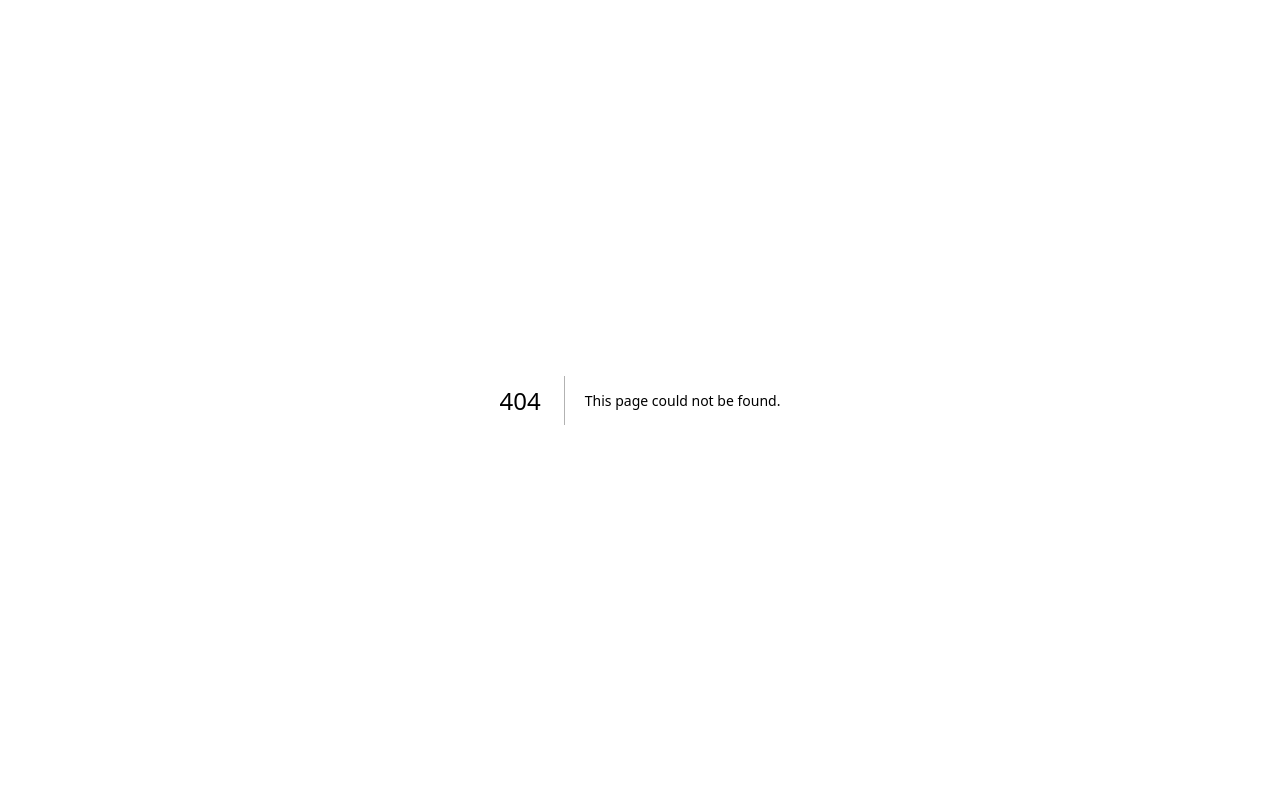
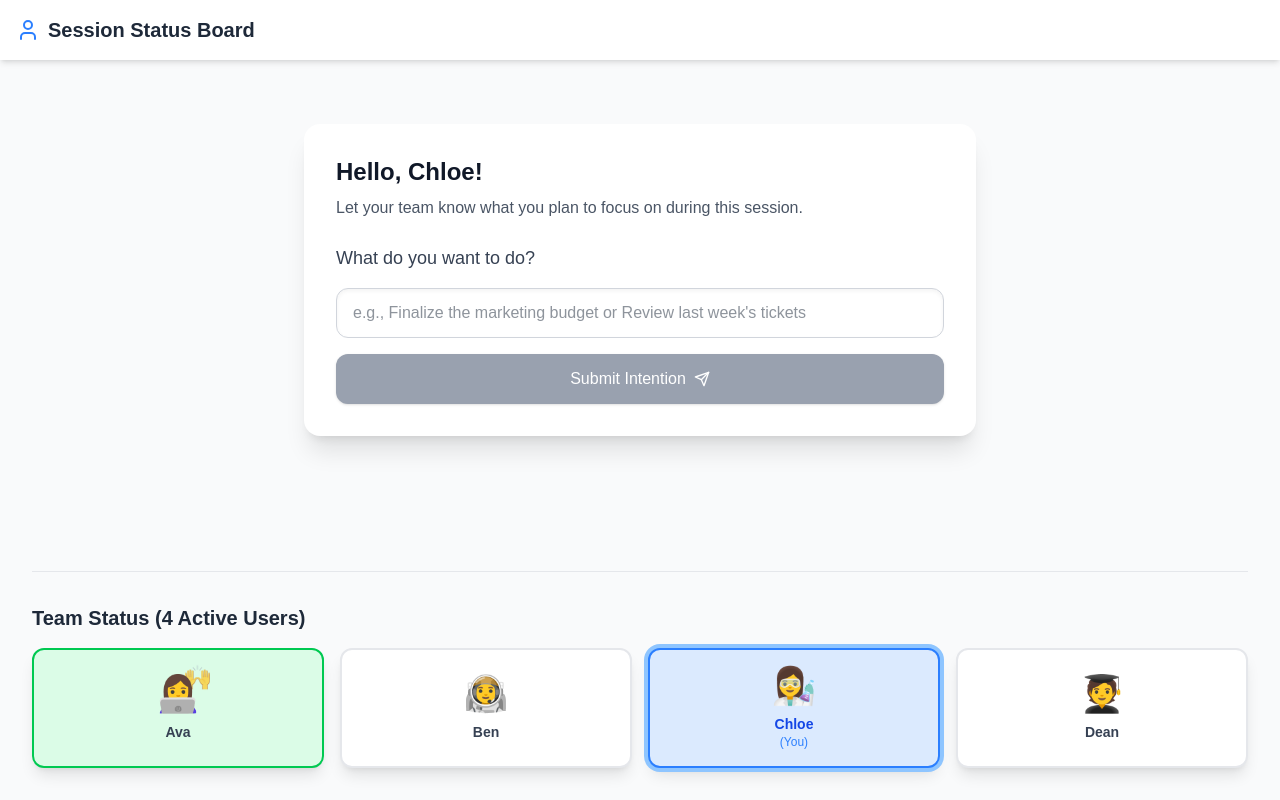
Before and after one commit to dpavide/durhack_2025, a Next.js app in the folder frontend/: page /team-status in a window 1280 px wide. Before the commit this address had no page. Built offline with nearby package versions, Linux system fonts and the light colour scheme.

Commit message:
implemented boilerplate static version of context prompting from user

```diff
--- /dev/null
+++ b/frontend/app/team-status/page.tsx
@@ -0,0 +1,208 @@
+"use client";
+
+import React, { useState, useMemo } from 'react';
+// Mock lucide-react icons for a single-file environment
+const Send = (props) => (
+  <svg {...props} xmlns="http://www.w3.org/2000/svg" width="24" height="24" viewBox="0 0 24 24" fill="none" stroke="currentColor" strokeWidth="2" strokeLinecap="round" strokeLinejoin="round">
+    <path d="m22 2-7 20-4-9-9-4Z"/><path d="M22 2 11 13"/>
+  </svg>
+);
+const User = (props) => (
+  <svg {...props} xmlns="http://www.w3.org/2000/svg" width="24" height="24" viewBox="0 0 24 24" fill="none" stroke="currentColor" strokeWidth="2" strokeLinecap="round" strokeLinejoin="round">
+    <path d="M19 21v-2a4 4 0 0 0-4-4H9a4 4 0 0 0-4 4v2"/><circle cx="12" cy="7" r="4"/>
+  </svg>
+);
+
+
+// --- Mock Data and Initial Setup ---
+const INITIAL_USERS = [
+  { id: 1, name: 'Ava', icon: '👩‍💻', hasCompleted: true, lastTask: 'Drafting presentation slides' },
+  { id: 2, name: 'Ben', icon: '👨‍🚀', hasCompleted: false, lastTask: '' },
+  { id: 3, name: 'Chloe', icon: '👩‍🔬', hasCompleted: false, lastTask: '' },
+  { id: 4, name: 'Dean', icon: '🧑‍🎓', hasCompleted: false, lastTask: '' },
+];
+
+// In a real app, this would come from Firebase Auth/Supabase, but here we pick one.
+const CURRENT_USER_ID = 3; // Chloe is the current user in this simulation
+
+// --- Main Component ---
+const App = () => {
+  const [users, setUsers] = useState(INITIAL_USERS);
+  const [taskInput, setTaskInput] = useState('');
+  const [statusMessage, setStatusMessage] = useState('');
+  const [isSubmitting, setIsSubmitting] = useState(false);
+
+  // Find the current user object
+  const currentUser = useMemo(() =>
+    users.find(u => u.id === CURRENT_USER_ID)
+  , [users]);
+
+  // Handle the submission of the user's task
+  const handleSubmit = (e) => {
+    e.preventDefault();
+    if (!taskInput.trim() || isSubmitting) return;
+
+    setIsSubmitting(true);
+
+    // Simulate API call delay
+    setTimeout(() => {
+      setUsers(prevUsers =>
+        prevUsers.map(user =>
+          user.id === CURRENT_USER_ID
+            ? { ...user, hasCompleted: true, lastTask: taskInput.trim() }
+            : user
+        )
+      );
+
+      setStatusMessage('Your task has been submitted! Others can now see your status.');
+      setTaskInput('');
+      setIsSubmitting(false);
+    }, 1000);
+  };
+
+  // Component for displaying a single user icon
+  const UserIconCard = ({ user }) => {
+    const isCurrentUser = user.id === CURRENT_USER_ID;
+
+    return (
+      <div
+        className={`
+          flex flex-col items-center justify-center p-3 sm:p-4 rounded-xl
+          shadow-lg transition-all duration-300 transform hover:scale-[1.02]
+          ${isCurrentUser
+            ? 'bg-blue-100 border-2 border-blue-500 ring-4 ring-blue-300'
+            : user.hasCompleted
+              ? 'bg-green-100 border-2 border-green-500'
+              : 'bg-white border-2 border-gray-200'
+          }
+        `}
+        title={user.lastTask ? `Submitted: ${user.lastTask}` : 'Awaiting input...'}
+      >
+        {/* Completion Icon */}
+        <div className="relative text-3xl sm:text-4xl">
+          <span className="relative z-10">{user.icon}</span>
+          {user.hasCompleted && (
+            // The "hand up" emoji indicator
+            <span className="absolute -top-3 -right-3 text-2xl animate-pulse" role="img" aria-label="Completed">
+              🙌
+            </span>
+          )}
+        </div>
+
+        {/* Name and Role */}
+        <p className={`mt-2 text-center text-sm font-semibold ${isCurrentUser ? 'text-blue-700' : 'text-gray-700'}`}>
+          {user.name}
+          {isCurrentUser && <span className="text-xs font-normal text-blue-500 block">(You)</span>}
+        </p>
+      </div>
+    );
+  };
+
+
+  return (
+    <div className="min-h-screen bg-gray-50 flex flex-col font-inter">
+
+      {/* Header */}
+      <header className="p-4 bg-white shadow-md">
+        <h1 className="text-xl font-bold text-gray-800 flex items-center">
+          <User className="w-6 h-6 mr-2 text-blue-500" />
+          Session Status Board
+        </h1>
+      </header>
+
+      <main className="flex-grow container mx-auto p-4 sm:p-6 lg:p-8 flex flex-col">
+
+        {/* Main Input Card */}
+        <div className="bg-white p-6 sm:p-8 rounded-2xl shadow-xl max-w-2xl w-full mx-auto my-8">
+          <h2 className="text-2xl font-extrabold text-gray-900 mb-2">
+            Hello, {currentUser?.name || 'User'}!
+          </h2>
+          <p className="text-gray-600 mb-6">
+            Let your team know what you plan to focus on during this session.
+          </p>
+
+          <form onSubmit={handleSubmit} className="space-y-4">
+            <label htmlFor="task-input" className="block text-lg font-medium text-gray-700">
+              What do you want to do?
+            </label>
+            <div className="relative">
+              <input
+                id="task-input"
+                type="text"
+                value={taskInput}
+                onChange={(e) => {
+                  setTaskInput(e.target.value);
+                  setStatusMessage('');
+                }}
+                placeholder="e.g., Finalize the marketing budget or Review last week's tickets"
+                disabled={currentUser?.hasCompleted || isSubmitting}
+                className={`
+                  w-full px-4 py-3 border rounded-xl shadow-inner text-gray-800
+                  focus:ring-2 focus:ring-blue-500 focus:border-blue-500
+                  transition duration-150 ease-in-out
+                  ${currentUser?.hasCompleted ? 'bg-gray-100 cursor-not-allowed' : 'border-gray-300'}
+                `}
+              />
+            </div>
+
+            <button
+              type="submit"
+              disabled={!taskInput.trim() || currentUser?.hasCompleted || isSubmitting}
+              className={`
+                w-full flex items-center justify-center px-6 py-3 border border-transparent text-base font-medium
+                rounded-xl shadow-sm text-white transition-colors duration-200
+                ${(!taskInput.trim() || currentUser?.hasCompleted || isSubmitting)
+                  ? 'bg-gray-400 cursor-not-allowed'
+                  : 'bg-blue-600 hover:bg-blue-700 focus:outline-none focus:ring-2 focus:ring-offset-2 focus:ring-blue-500'
+                }
+              `}
+            >
+              {isSubmitting ? (
+                <>
+                  <svg className="animate-spin -ml-1 mr-3 h-5 w-5 text-white" xmlns="http://www.w3.org/2000/svg" fill="none" viewBox="0 0 24 24">
+                    <circle className="opacity-25" cx="12" cy="12" r="10" stroke="currentColor" strokeWidth="4"></circle>
+                    <path className="opacity-75" fill="currentColor" d="M4 12a8 8 0 018-8V0C5.373 0 0 5.373 0 12h4zm2 5.291A7.962 7.962 0 014 12H0c0 3.042 1.135 5.824 3 7.938l3-2.647z"></path>
+                  </svg>
+                  Submitting...
+                </>
+              ) : currentUser?.hasCompleted ? (
+                'Submitted (Your turn is complete)'
+              ) : (
+                <>
+                  Submit Intention <Send className="ml-2 w-4 h-4" />
+                </>
+              )}
+            </button>
+          </form>
+
+          {statusMessage && (
+            <div className="mt-4 p-3 bg-green-50 border border-green-200 text-green-700 rounded-lg text-sm font-medium">
+              {statusMessage}
+            </div>
+          )}
+           {currentUser?.hasCompleted && !statusMessage && (
+            <div className="mt-4 p-3 bg-blue-50 border border-blue-200 text-blue-700 rounded-lg text-sm font-medium">
+              You have already submitted your intention: **{currentUser.lastTask}**.
+            </div>
+          )}
+        </div>
+
+        {/* User Status Section (at the bottom) */}
+        <section className="mt-auto pt-8 border-t border-gray-200 w-full">
+          <h3 className="text-xl font-bold text-gray-800 mb-4">
+            Team Status (4 Active Users)
+          </h3>
+          <div className="grid grid-cols-2 sm:grid-cols-4 gap-4">
+            {users.map((user) => (
+              <UserIconCard key={user.id} user={user} />
+            ))}
+          </div>
+        </section>
+
+      </main>
+    </div>
+  );
+};
+
+const TeamStatusPage = App;
+export default TeamStatusPage;
```
